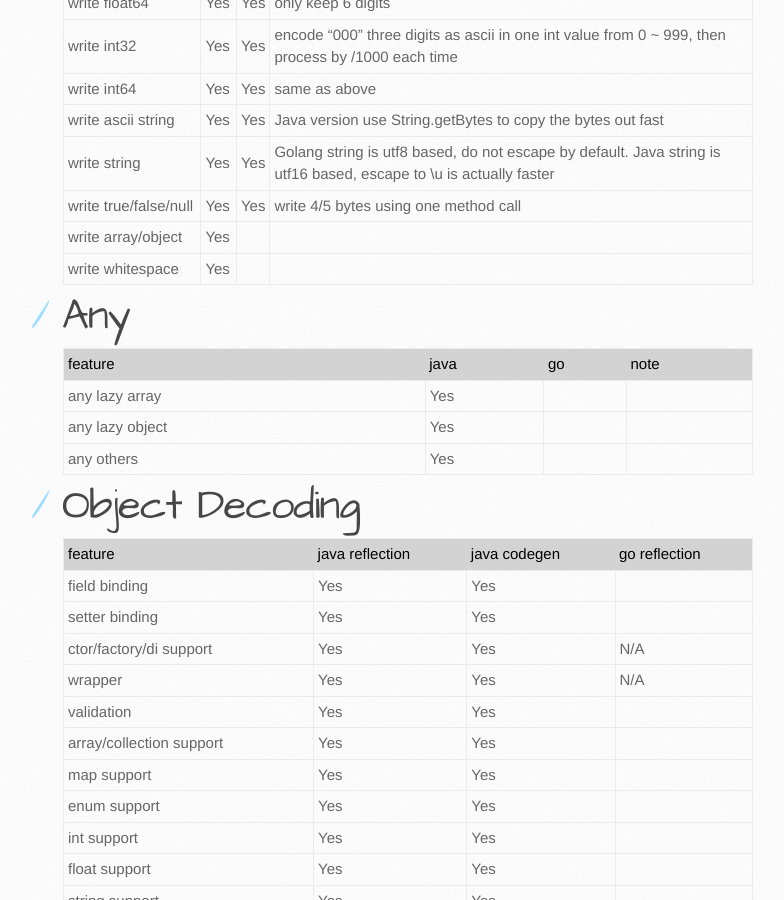
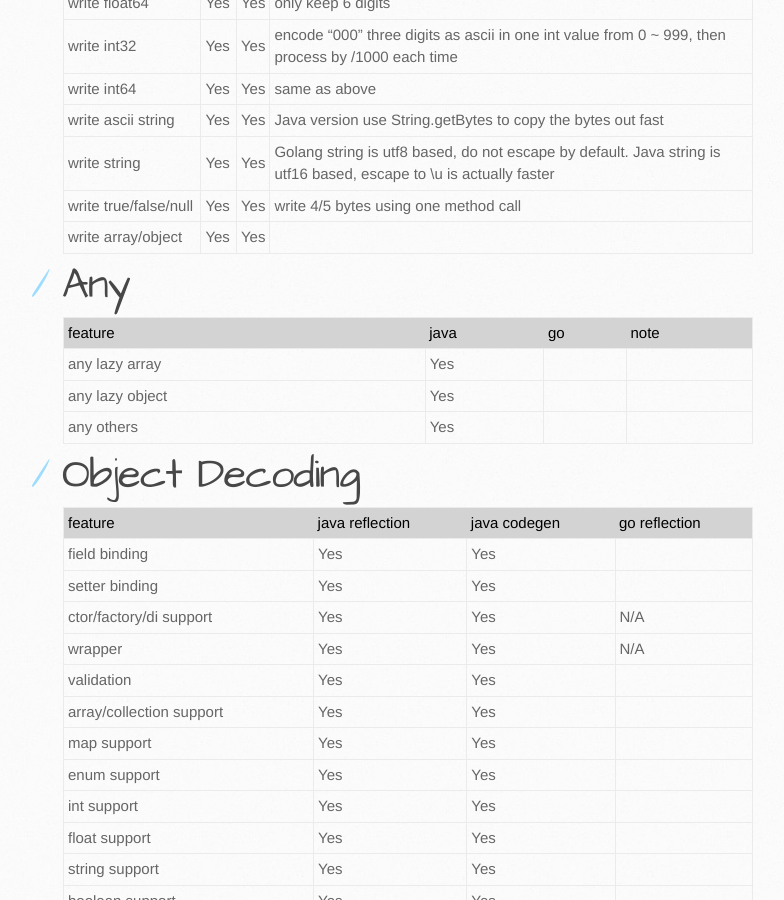
Before and after one commit to json-iterator/json-iterator.github.io, a Jekyll site: the page built from features.md, in a window 1280 px wide and 900 px high, scrolled down 1901 px. Shown: the whole window, without its empty margins (107-891 px from the left). Built offline with Jekyll 4.4.1, drawn with Linux system fonts in a browser that asks for light colours; comment, search, counter and statistics services are not loaded.

Commit message:
Update features.md

```diff
--- a/features.md
+++ b/features.md
@@ -44,8 +44,7 @@ title: Jsoniter Features (Java Version)
 | write ascii string | Yes | Yes | Java version use String.getBytes to copy the bytes out fast |
 | write string | Yes | Yes | Golang string is utf8 based, do not escape by default. Java string is utf16 based, escape to \u is actually faster |
 | write true/false/null | Yes | Yes | write 4/5 bytes using one method call |
-| write array/object | Yes |  |
-| write whitespace | Yes |  |
+| write array/object | Yes | Yes | |
 
 # Any
 
```
